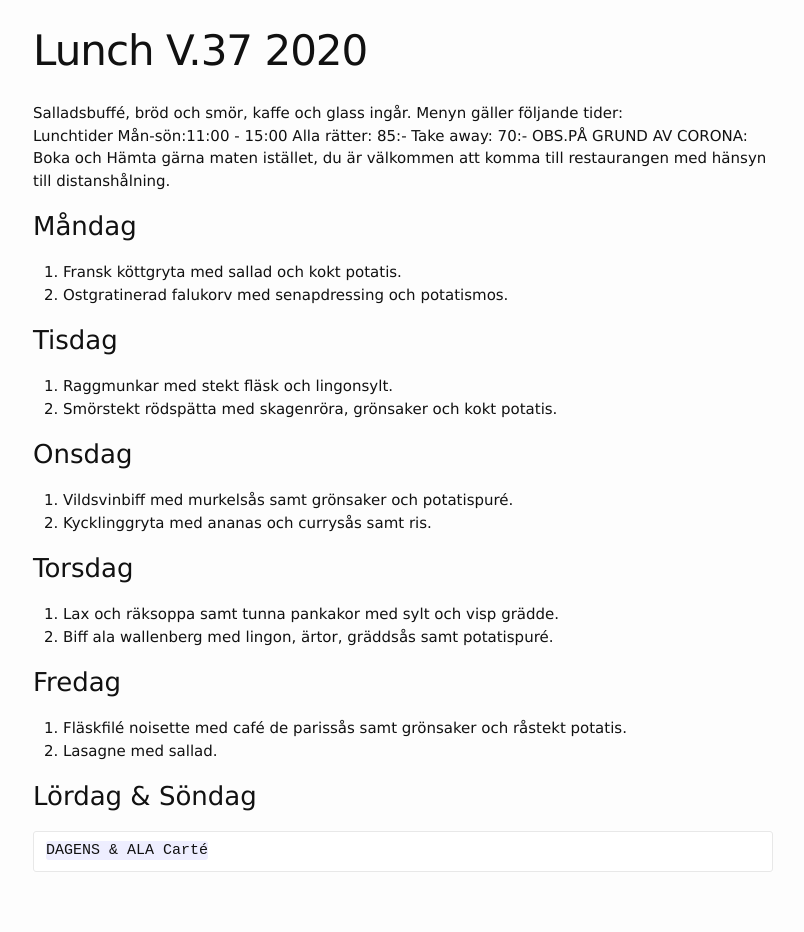
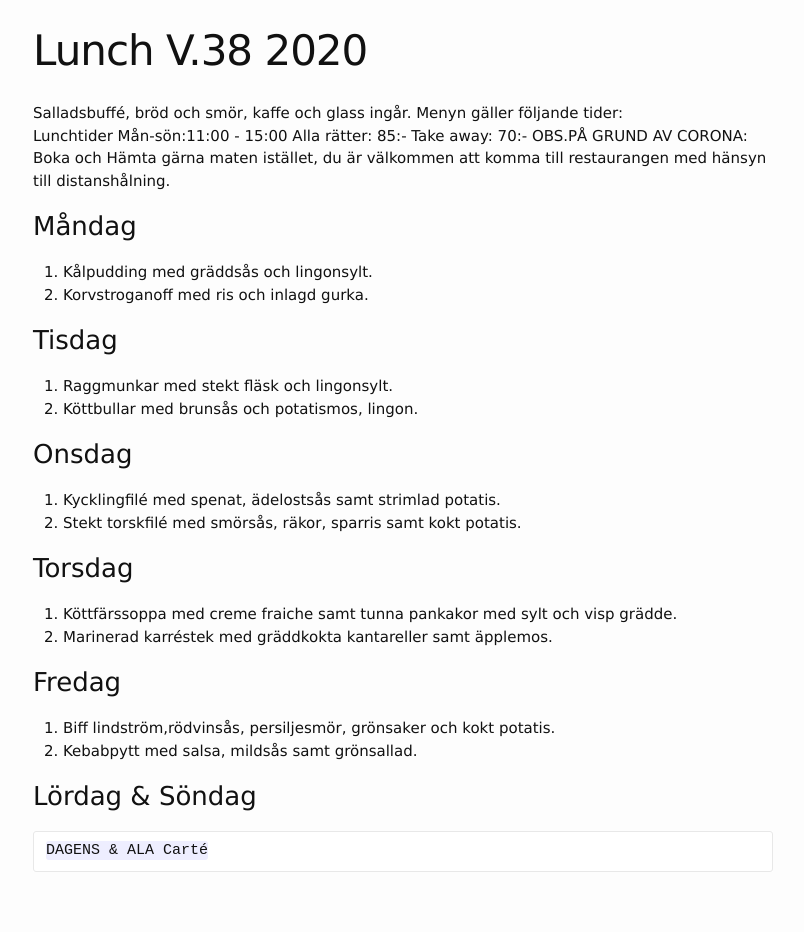
Before and after one commit to FarInn62/farinn62.github.io, a Jekyll site: the page built from lunch.md, in a window 1280 px wide. Shown: the whole page, without its empty margins (237-1041 px from the left). Built offline with Jekyll 4.4.1, drawn with Linux system fonts in a browser that asks for light colours.

Commit message:
Update lunch.md

```diff
--- a/lunch.md
+++ b/lunch.md
@@ -1,6 +1,6 @@
 ---
 layout: foodmenu
-title: Lunch V.37 2020
+title: Lunch V.38 2020
 permalink: /lunch/
 published: true
 ---
@@ -12,24 +12,24 @@ OBS.PÅ GRUND AV CORONA: Boka och Hämta gärna maten istället, du är välkomm
 
 
 ### Måndag
-1. Fransk köttgryta med sallad och kokt potatis.
-2. Ostgratinerad falukorv med senapdressing och potatismos.
+1. Kålpudding med gräddsås och lingonsylt.
+2. Korvstroganoff med ris och inlagd gurka.
 
 ### Tisdag
 1. Raggmunkar med stekt fläsk och lingonsylt.
-2. Smörstekt rödspätta med skagenröra, grönsaker och kokt potatis.
+2. Köttbullar med brunsås och potatismos, lingon.
 
 ### Onsdag
-1. Vildsvinbiff med murkelsås samt grönsaker och potatispuré.
-2. Kycklinggryta med ananas och currysås samt ris.
+1. Kycklingfilé med spenat, ädelostsås samt strimlad potatis.
+2. Stekt torskfilé med smörsås, räkor, sparris samt kokt potatis.
 
 ### Torsdag
-1. Lax och räksoppa samt tunna pankakor med sylt och visp grädde.
-2. Biff ala wallenberg med lingon, ärtor, gräddsås samt potatispuré.
+1. Köttfärssoppa med creme fraiche samt tunna pankakor med sylt och visp grädde.
+2. Marinerad karréstek med gräddkokta kantareller samt äpplemos.
 
 ### Fredag
-1. Fläskfilé noisette med café de parissås samt grönsaker och råstekt potatis.
-2. Lasagne med sallad.
+1. Biff lindström,rödvinsås, persiljesmör, grönsaker och kokt potatis.
+2. Kebabpytt med salsa, mildsås samt grönsallad.
 
 ### Lördag & Söndag
     DAGENS & ALA Carté
```
